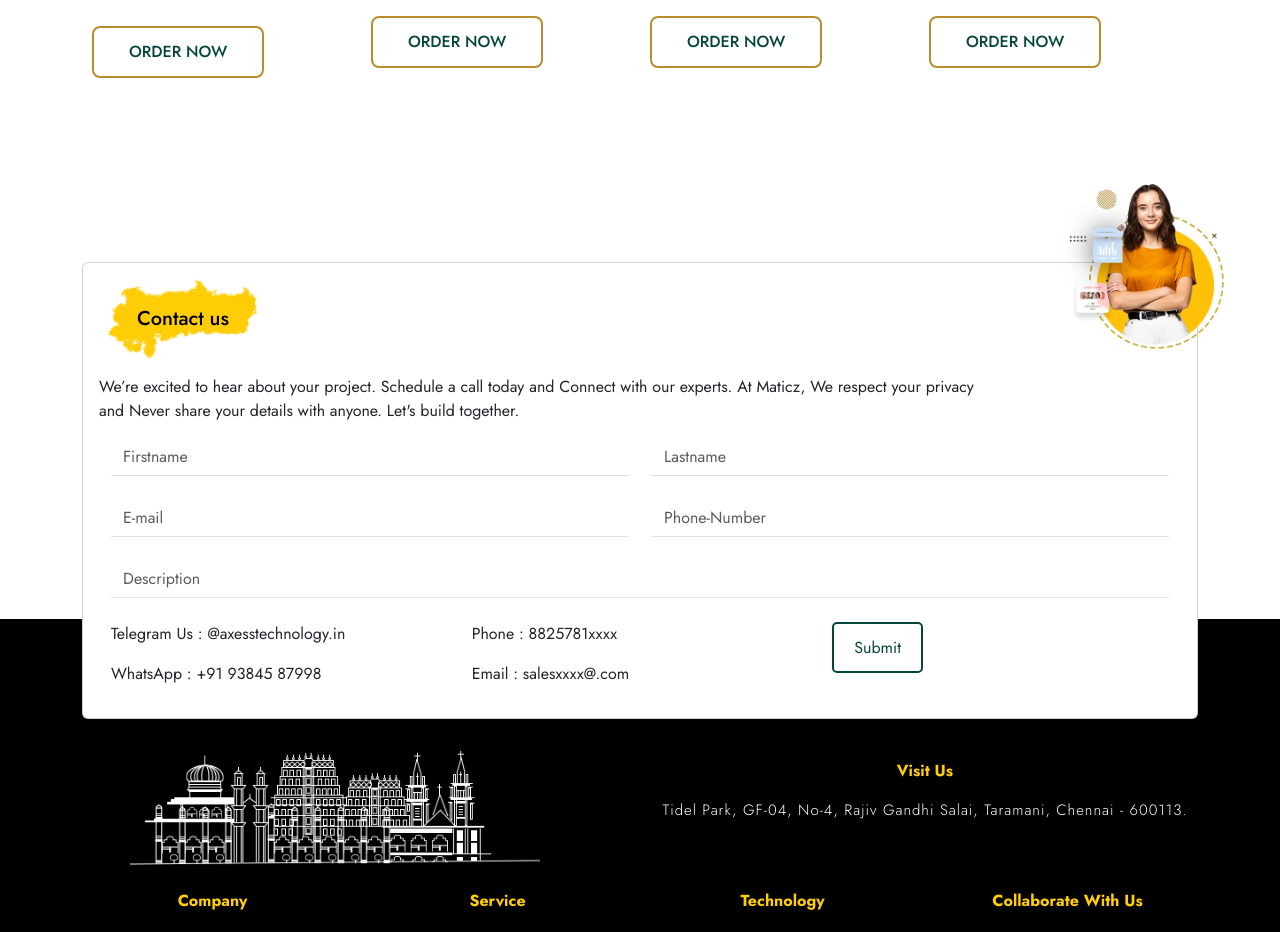
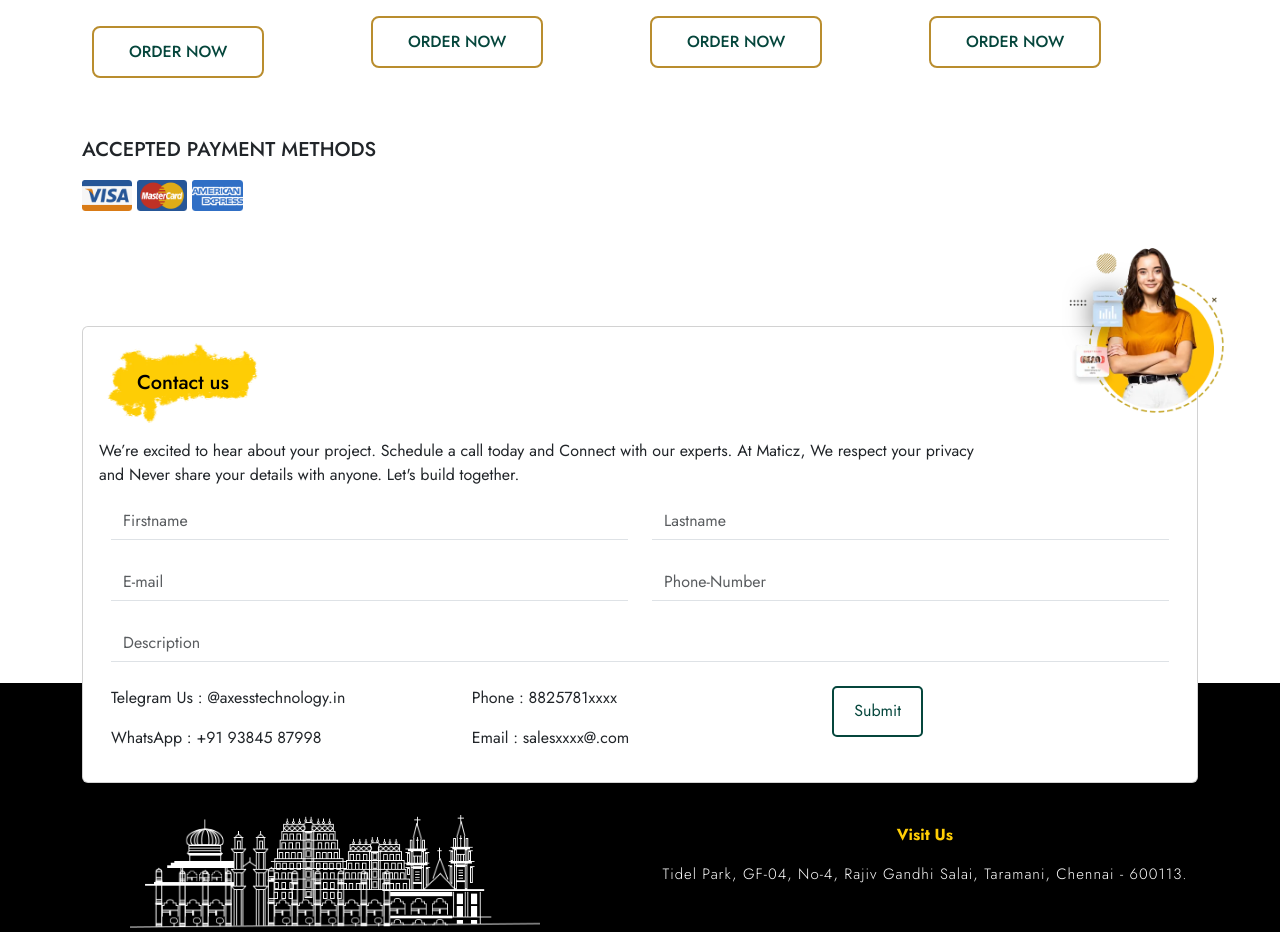
Before and after one commit to axessmongo/AxessTechnology-project, a React (Vite) app in the folder client/: page /pricing in a window 1280 px wide. Shown: the part 1600-2532 px from the top of the page. Built offline with nearby package versions, Linux system fonts and the light colour scheme.

Commit message:
no changes

```diff
--- a/client/src/pages/Pricing.jsx
+++ b/client/src/pages/Pricing.jsx
@@ -87,7 +87,12 @@ function Pricing() {
 						</ul>
 						<a href="#" className="order-btn">Order Now</a>
 					</div>
-
+					<div className='Pay'>
+						<h5>ACCEPTED PAYMENT METHODS</h5>
+						<img src={visa} className='img-sizes' alt="visa" />
+						<img src={master} className='img-sizes' alt="master" />
+						<img src={american} className='img-sizes' alt="american" />
+					</div>
 				</div>
 
 			</section >
```
